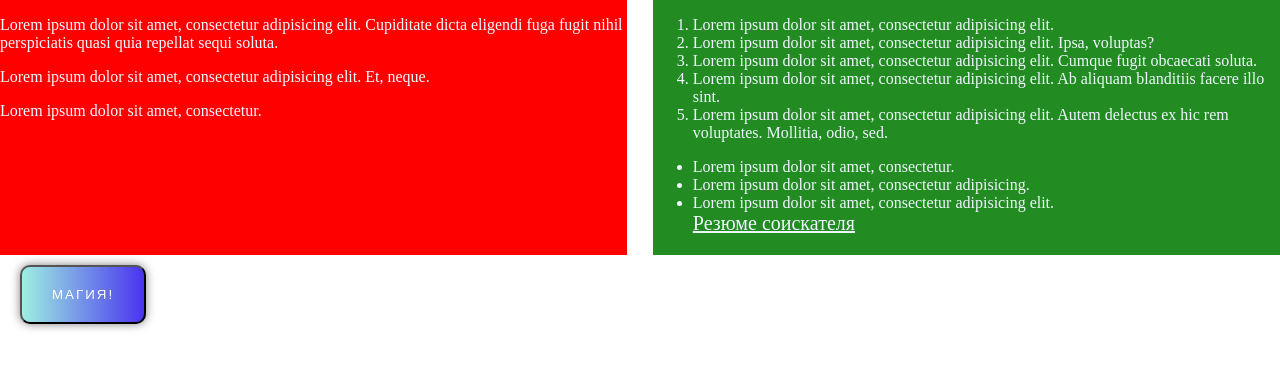
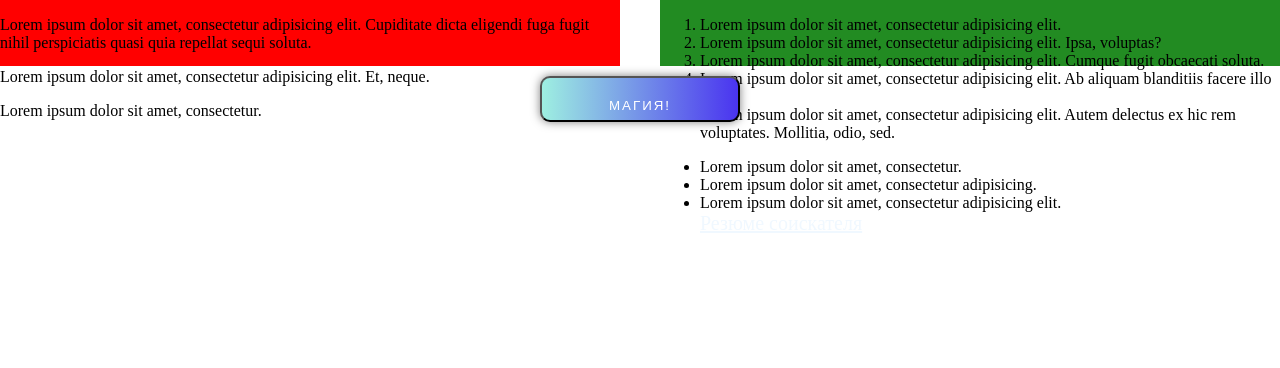
Before and after one commit to z3r002/Test-task-for-Only, a plain HTML site: page index.html in a window 1280 px wide. Drawn offline with Linux system fonts and the light colour scheme.

Commit message:
fix code for adaptive

```diff
--- a/style/index.css
+++ b/style/index.css
@@ -1,27 +1,19 @@
 body {
     margin: 0;
     padding: 0;
-}
-
-body div {
-    height: 30vh;
-    width: 49%;
-    color: aliceblue;
-    display: inline-block;
-    padding-bottom: 15px;
-
+    display: grid;
+    grid-template-columns: 50% 50%;
+    grid-template-rows: 20% 20% 10%;
 }
 
 #block1 {
     background-color: red;
-    float: left;
-    margin-right: 1%;
-
+    margin-right: 20px;
 }
 
 #block2 {
     background-color: forestgreen;
-    float: right;
+    margin-left: 20px;
 }
 
 #resume {
@@ -31,11 +23,13 @@ body div {
 
 #magicButton {
     outline: none;
+    grid-column: 1 / 4;
+    width: 200px;
+    justify-content: center;
     text-decoration: none;
-    display: inline-block;
     color: white;
     padding: 20px 30px;
-    margin: 10px 20px;
+    margin: 10px auto;
     border-radius: 10px;
     text-transform: uppercase;
     letter-spacing: 2px;
```
